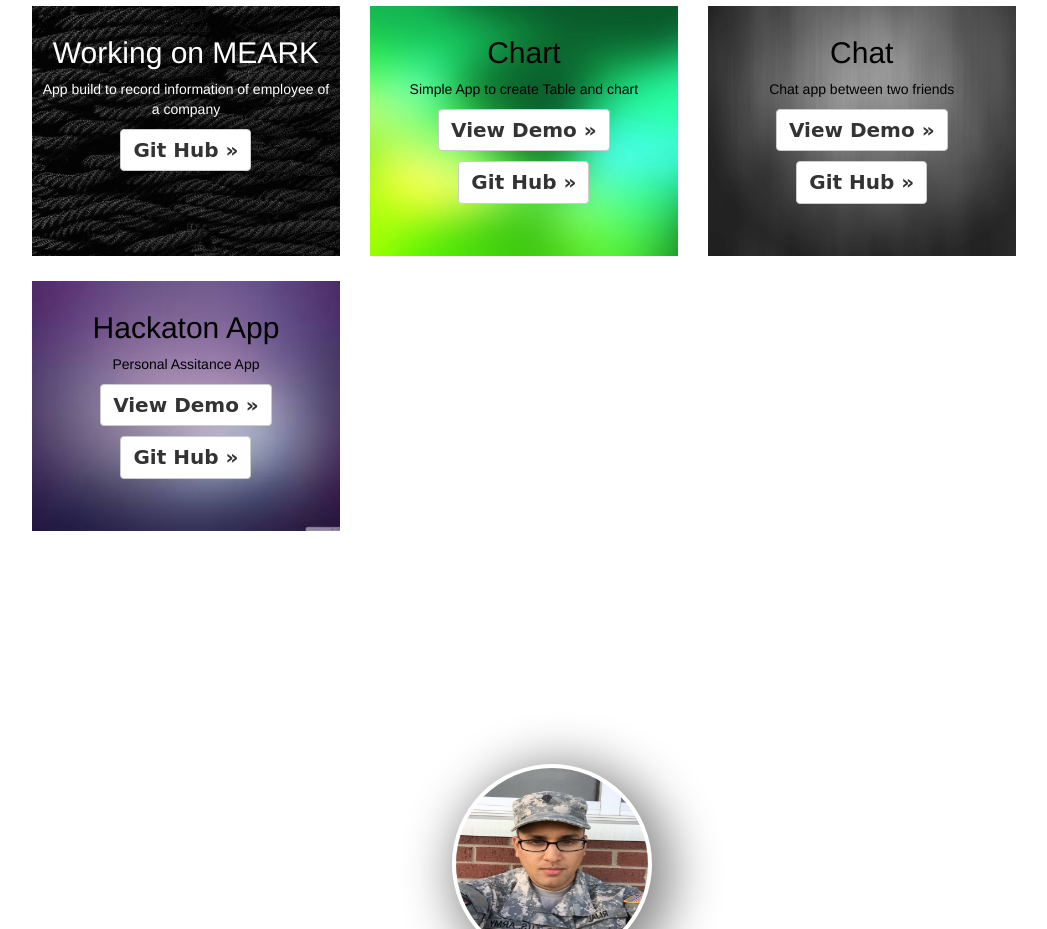
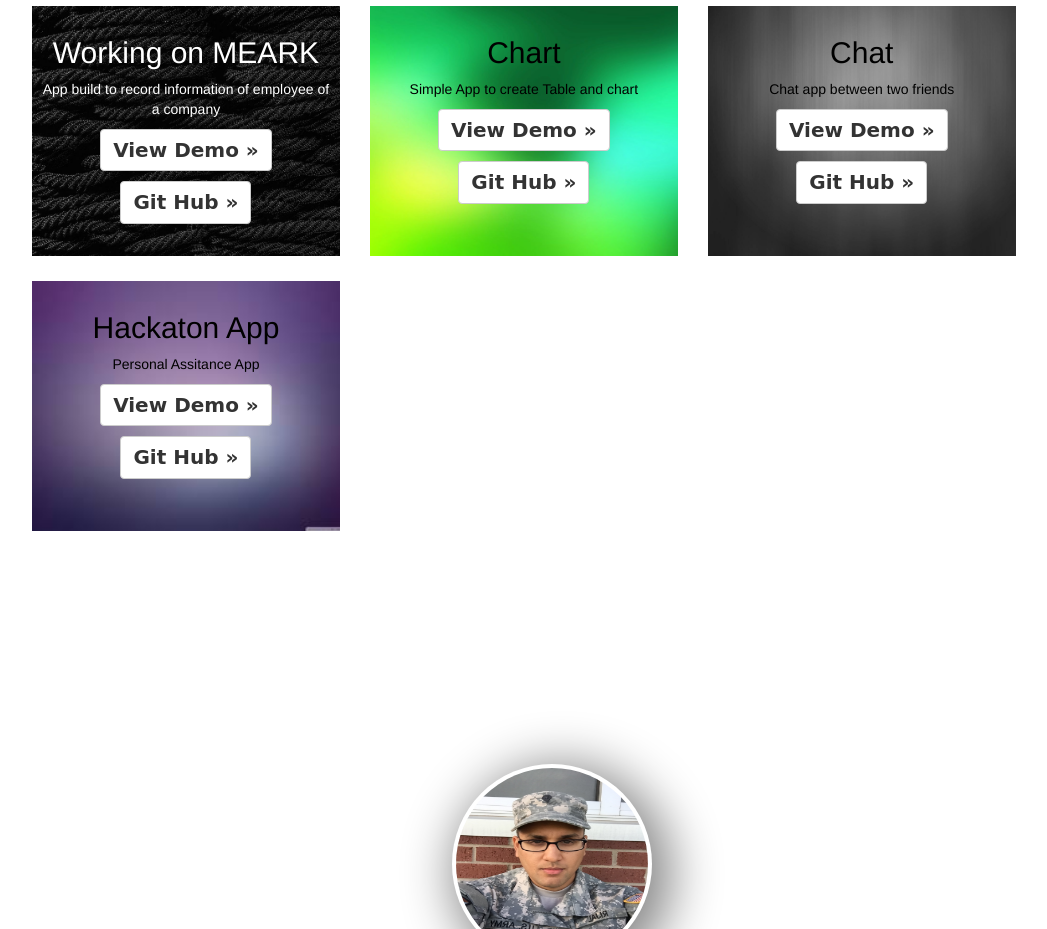
Before and after one commit to anishrijal/portfolio, a website: page index.html in a window 1280 px wide. Shown: the part 1300-2229 px from the top of the page, without its empty margins (111-1158 px from the left). Drawn offline with nearby package versions, Linux system fonts and the light colour scheme; a web font is replaced by a local one.

Commit message:
meark add

```diff
--- a/index.html
+++ b/index.html
@@ -74,6 +74,7 @@
                  <div class = "sh">
                    <h2>Working on MEARK</h2>
                    <p>App build to record information of employee of a company</p>
+                   <p><a class="btn btn-default" href="http://ec2-35-165-14-234.us-west-2.compute.amazonaws.com/" role="button">View Demo &raquo;</a></p>
                    <p><a class="btn btn-default" href="https://github.com/anishrijal/MAERK" role="button">Git Hub &raquo;</a></p>
                 </div>
                </div>
```
